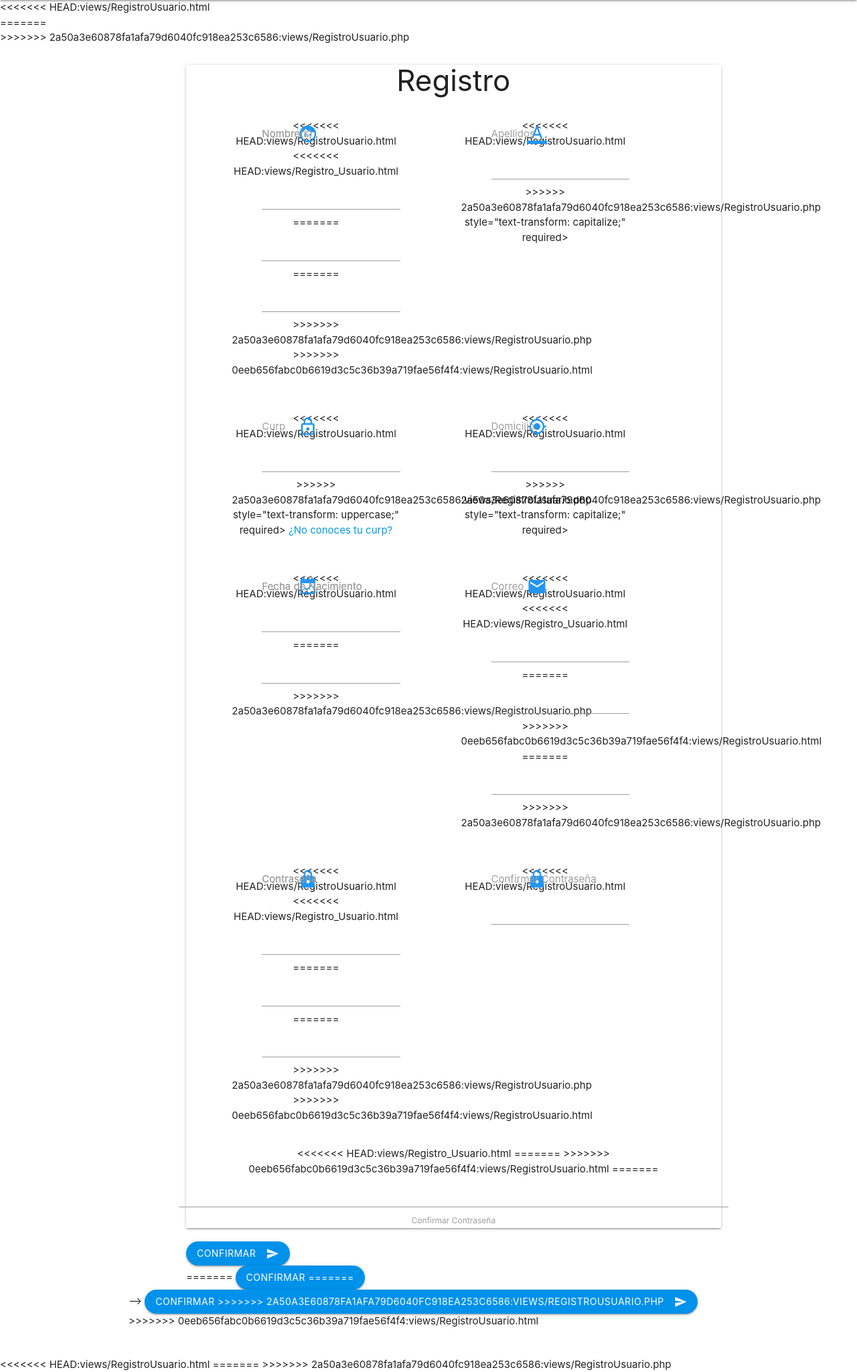
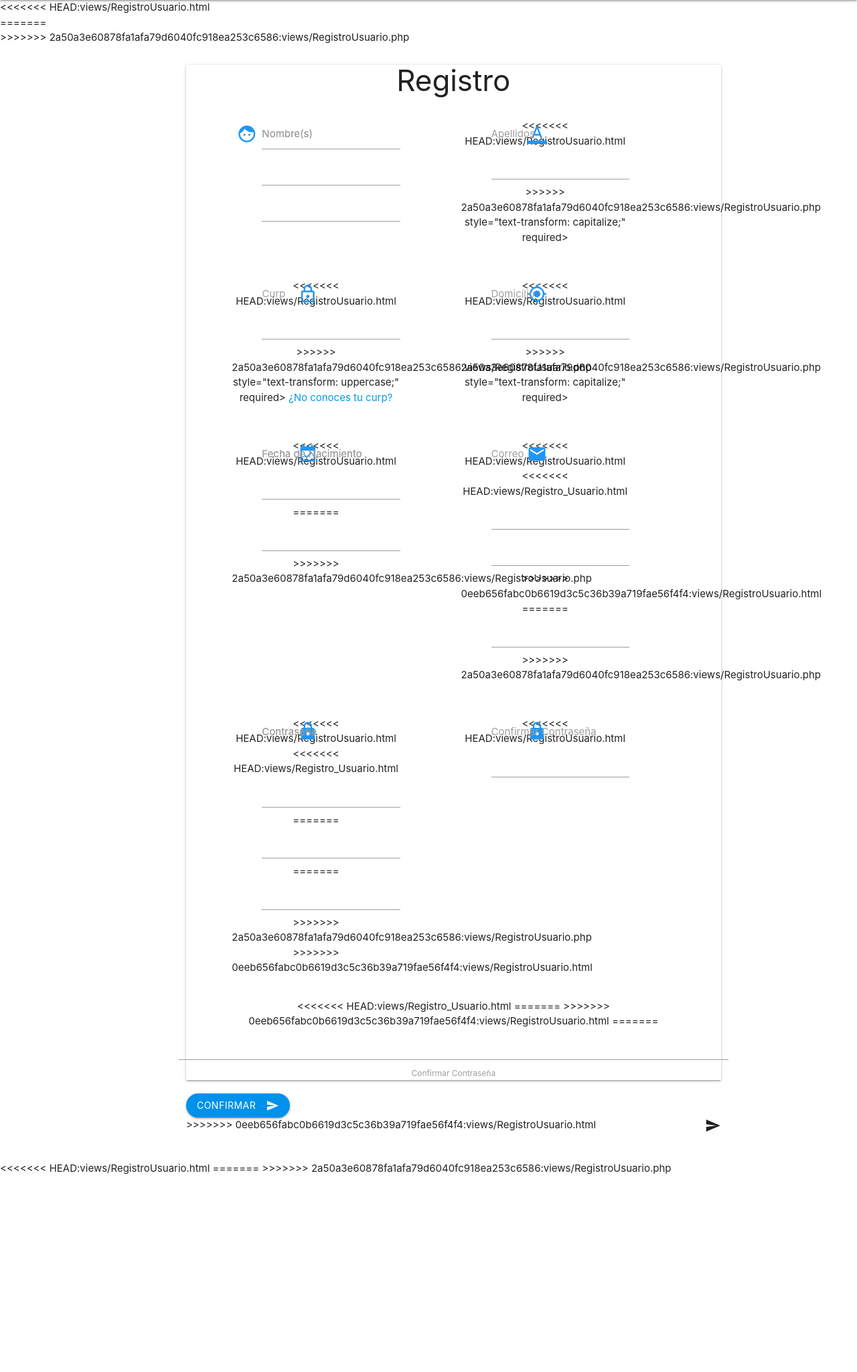
Before and after one commit to MigueManzano/app-covid, a PHP site: page /views/RegistroUsuario.php in a window 1280 px wide. Shown: the part 64-2113 px from the top of the page at 67% size. After the commit the page ends 1818 px from the top, so only its background shows below. Run offline with PHP 8.4, Linux system fonts and the light colour scheme; some libraries are stand-ins or nearby versions.

Commit message:
registro

```diff
--- a/views/RegistroUsuario.php
+++ b/views/RegistroUsuario.php
@@ -49,22 +49,17 @@
                                 <div class="input-field col s10 m4 offset-s1 offset-m1">
                                     <i class="material-icons prefix blue-text accent-4-text">face
                                     </i>
-<<<<<<< HEAD:views/RegistroUsuario.html
-<<<<<<< HEAD:views/Registro_Usuario.html
                                     <input type="text" id="nombre" name="nombre" class="validate" style="text-transform: capitalize;"
                                         required>
                                     <label for="nombre">Nombre(s)</label>
-=======
                                     <input  type="text" id="Nombre" class="validate" style="text-transform: capitalize;"
                                     title="Ingrese su nombre. Máximo 9 caracteres (solamente letras)" pattern="[a-zA-Z]{1,9}" required>
-=======
+
                                     <input type="text" name="textNombre" id="Nombre" class="validate"
                                         style="text-transform: capitalize;"
                                         title="Ingrese su nombre. Máximo 20 caracteres (solamente letras)"
                                         pattern="[a-zA-Z]{1,20}" required>
->>>>>>> 2a50a3e60878fa1afa79d6040fc918ea253c6586:views/RegistroUsuario.php
                                     <label for="Nombre">Nombre(s)</label>
->>>>>>> 0eeb656fabc0b6619d3c5c36b39a719fae56f4f4:views/RegistroUsuario.html
                                 </div>
 
                                 <!-- Apellido -->
@@ -134,7 +129,6 @@
 <<<<<<< HEAD:views/RegistroUsuario.html
 <<<<<<< HEAD:views/Registro_Usuario.html
                                     <input type="text" id="email" name="email" class="validate" required>
-=======
                                     <input type="text" id="email" class="validate" required name="clien-email" maxlength="50" title="Ingrese un correo valido.">
 >>>>>>> 0eeb656fabc0b6619d3c5c36b39a719fae56f4f4:views/RegistroUsuario.html
 =======
@@ -216,18 +210,6 @@
                                 <i class="material-icons right">send</i>
                                 </a></button>
                             <div name="resultado" id="resultado"></div>
-=======
-                            <!-- Boton de registrar -->
-                            <button class="btn waves-effect waves-light light-blue accent-4" type="submit" name="action"
-                                style="border-radius: 20px;"><a href="index.php"></a> Confirmar
-=======
-                            </div> -->
-
-                            <!-- Boton de registrar -->
-                            <button class="btn waves-effect waves-light light-blue accent-4" type="submit" name="enviar"
-                                style="border-radius: 20px;"><input type="hidden" name="enviar">
-                                <a href="prueba.php"></a> Confirmar
->>>>>>> 2a50a3e60878fa1afa79d6040fc918ea253c6586:views/RegistroUsuario.php
                                 <i class="material-icons right">send</i>
                                 </a></button>
 >>>>>>> 0eeb656fabc0b6619d3c5c36b39a719fae56f4f4:views/RegistroUsuario.html
```
